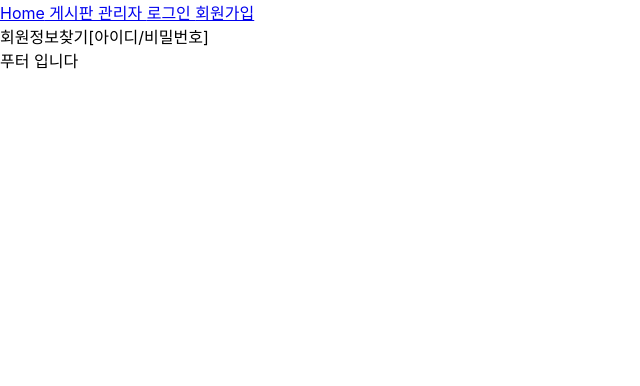
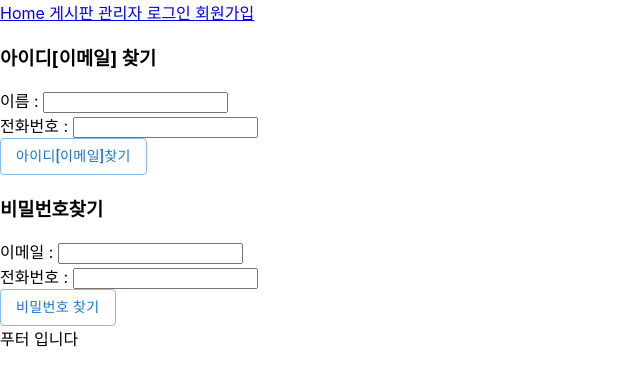
Before and after one commit to DHK5664/ezenweb_Ezen_web_2022_B_Spring, a React (Create React App) app in the folder src/main/frontend/: page /member/find in a window 1280 px wide. Shown: the top 386 px of the page, without its empty margins (0-640 px from the left). Built offline with nearby package versions, Linux system fonts and the light colour scheme.

Commit message:
Day 78 비번찾기까지 완료...은영님 슬비님 감사합니다ㅠㅠ

```diff
--- a/src/main/frontend/src/component/member/Find.js
+++ b/src/main/frontend/src/component/member/Find.js
@@ -1,4 +1,39 @@
 import React from 'react'
+import axios from 'axios'
+import Button from '@mui/material/Button';
 export default function Find(props) {
-    return (<> 회원정보찾기[아이디/비밀번호]</>);
+
+    // 1. 아이디찾기
+    const findEmail=()=>{ console.log("findEmail 실행")
+        let mname = document.querySelector('.mname').value;
+        let mphone1 = document.querySelector('.mphone1').value;
+    console.log(mname+""+mphone1)
+
+        axios.get("http://localhost:8080/member/findemail" , {params:{mname: mname ,mphone:mphone1 }})
+            .then(r=>{ if(r.data!=''){ alert(r.data);} })
+            .catch();
+    }
+
+    // 2. 비밀번호 찾기
+    const findPassword=()=>{ console.log("findPassword 실행")
+        let memail = document.querySelector('.memail').value;
+        let mphone2 = document.querySelector('.mphone2').value;
+    console.log(memail+""+mphone2)
+
+        axios.get("http://localhost:8080/member/findpw" , {params:{memail: memail ,mphone:mphone2 }})
+            .then(r=>{ console.log(r);if(r.data!=''){ alert(r.data);} })
+            .catch();
+    }
+
+    return (<>
+       <h3>아이디[이메일] 찾기</h3>
+            이름 : <input type="text" className="mname"/> <br/>
+            전화번호 : <input type="text" className="mphone1"/> <br/>
+            <Button variant="outlined" onClick={findEmail}> 아이디[이메일]찾기 </Button>
+
+       <h3>비밀번호찾기</h3>
+            이메일 : <input type="text" className="memail"/> <br/>
+            전화번호 : <input type="text" className="mphone2"/> <br/>
+            <Button variant="outlined" onClick={findPassword}> 비밀번호 찾기 </Button>
+    </>);
 }
```
Also changed, not shown: 2 other files (tests, documents, lock files or other folders).
